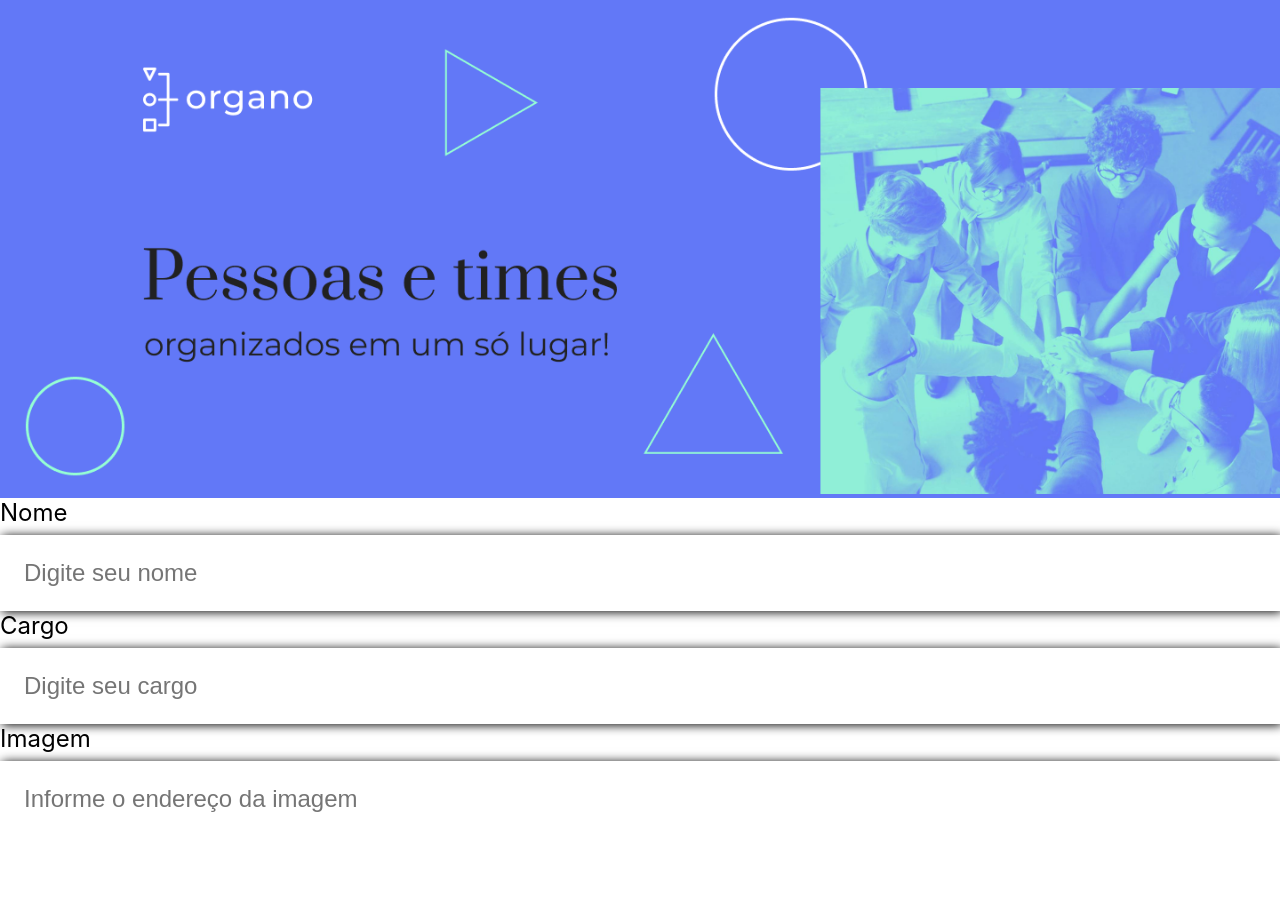
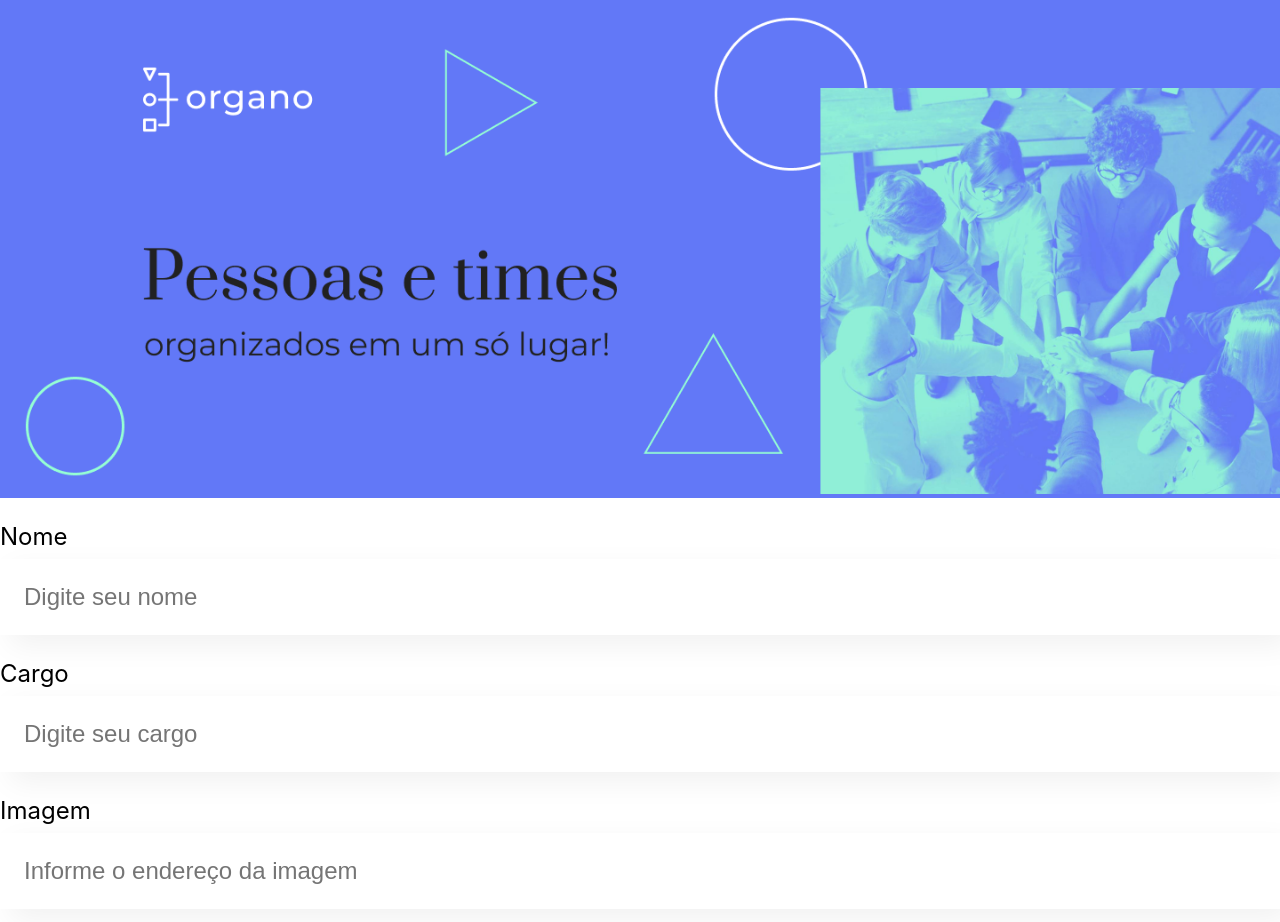
Before and after one commit to Italo-J-A-Fernandes/react-organo, a React (Create React App) app: page / in a window 1280 px wide. Shown: the top 922 px of the page. Before the commit the page ends 837 px from the top, so only its background shows below. Built offline with nearby package versions, Linux system fonts and the light colour scheme.

Commit message:
:lipstick: Corrigindo estilo de componente CampoTexto

```diff
--- a/src/components/CampoTexto/styles.css
+++ b/src/components/CampoTexto/styles.css
@@ -1,11 +1,5 @@
-.campo-texto input {
-    background-color: #FFF;
-    box-shadow: 2px 1px 10px rgba(0, 0, 0.06);
-    width: 100%;
-    border: none;
-    font-size: 24px;
-    padding: 24px;
-    box-sizing: border-box;
+.campo-texto {
+    margin: 24px 0;
 }
 
 .campo-texto label {
@@ -13,3 +7,14 @@
     margin-bottom: 8px;
     font-size: 24px;
 }
+
+.campo-texto input {
+    background-color: #FFF;
+    width: 100%;
+    border: none;
+    font-size: 24px;
+    padding: 24px;
+    box-sizing: border-box;
+    mix-blend-mode: normal;
+    box-shadow: 10px 10px 30px rgba(0, 0, 0, 0.06);
+}
```
